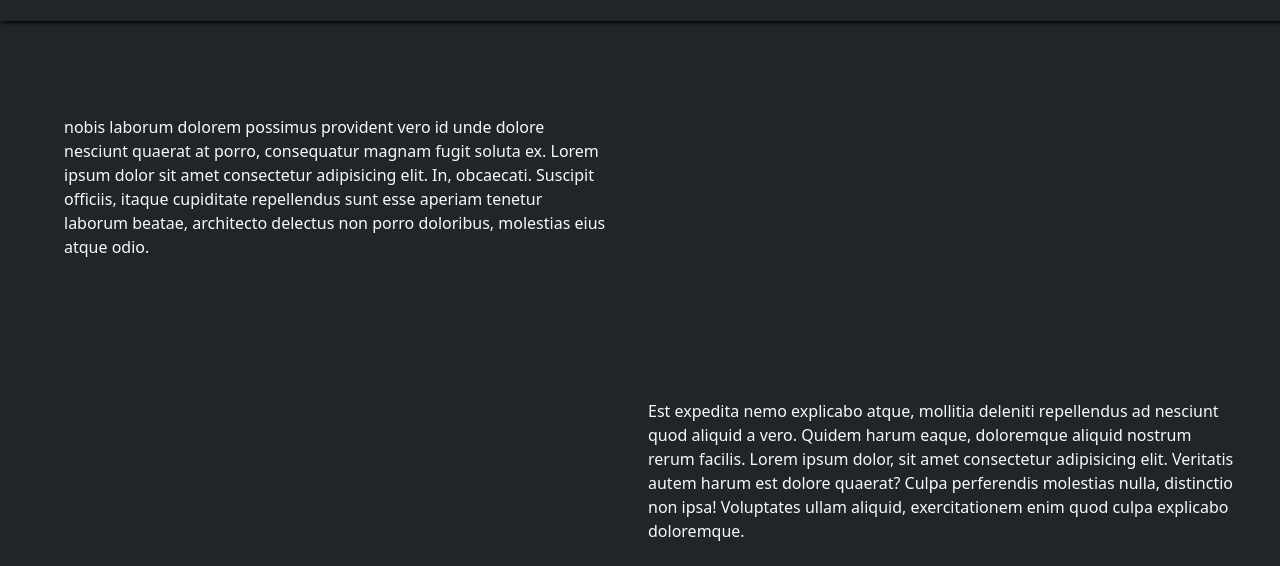
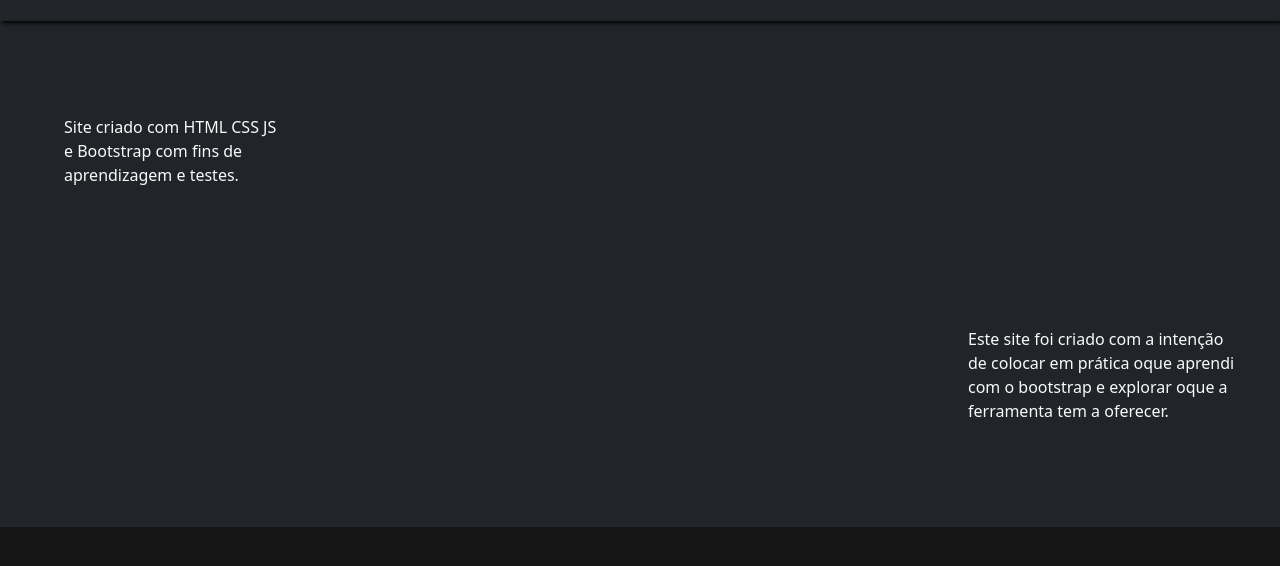
Before and after one commit to Luizfernando022/Bootstrap, a plain HTML site: page index.html in a window 1280 px wide. Shown: the part 99-665 px from the top of the page. Drawn offline with nearby package versions, Linux system fonts and the light colour scheme.

Commit message:
Update index.html

```diff
--- a/index.html
+++ b/index.html
@@ -30,23 +30,14 @@
 
     <div  id="main">
         <div class="text-light d-flex flex-column" style="row-gap:20px">
-            <div class="w-50 p-5 m-3 overflow-hidden">
-                <p class="" data-animation="left"> nobis laborum dolorem
-                    possimus provident vero id unde dolore nesciunt quaerat at porro, consequatur magnam fugit soluta
-                    ex.
-                    Lorem ipsum dolor sit amet consectetur adipisicing elit. In, obcaecati. Suscipit officiis, itaque
-                    cupiditate repellendus sunt esse aperiam tenetur laborum beatae, architecto delectus non porro
-                    doloribus, molestias eius atque odio.
+            <div class="w-25 p-5 m-3 overflow-hidden">
+                <p class="" data-animation="left">
+                    Site criado com HTML CSS JS e Bootstrap com fins de aprendizagem e testes.
                 </p>
             </div>
-            <div class="w-50 p-4 overflow-hidden align-self-end m-3">
-                <p class=" " data-animation="right">Est expedita nemo explicabo atque, mollitia
-                    deleniti repellendus ad nesciunt quod aliquid a vero. Quidem harum eaque, doloremque aliquid nostrum
-                    rerum facilis.
-                    Lorem ipsum dolor, sit amet consectetur adipisicing elit. Veritatis autem harum est dolore quaerat?
-                    Culpa perferendis molestias nulla, distinctio non ipsa! Voluptates ullam aliquid, exercitationem
-                    enim
-                    quod culpa explicabo doloremque.
+            <div class="w-25 p-4 overflow-hidden align-self-end m-3">
+                <p class=" " data-animation="right">
+                    Este site foi criado com a intenção de colocar em prática oque aprendi com o bootstrap e explorar oque a ferramenta tem a oferecer.
                 </p>
             </div>
         </div>
```
